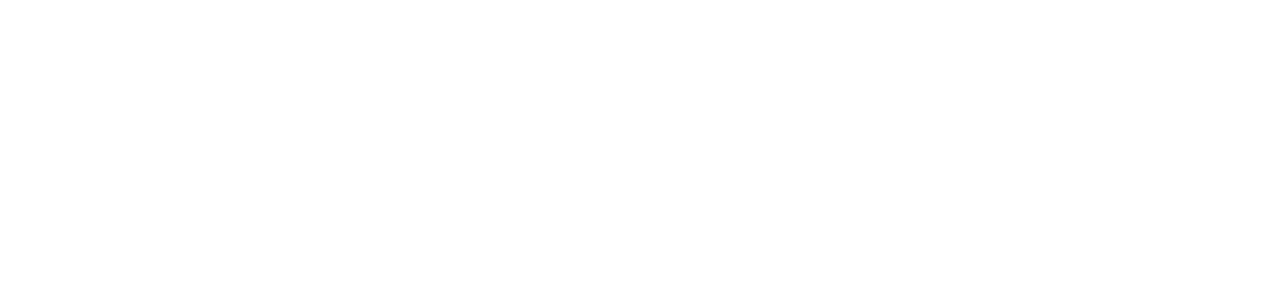
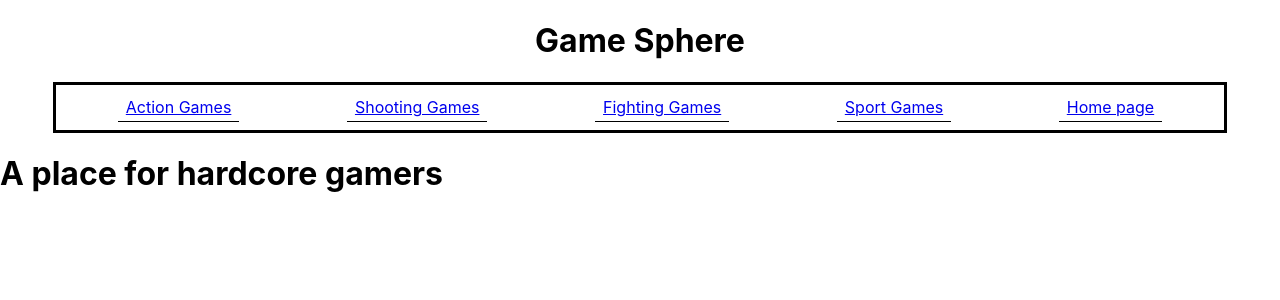
Before and after one commit to TrustfulStalin/GameSphere-Frontend, a React (Create React App) app in the folder gamesphere2/: page / in a window 1280 px wide. Before the commit this address had no page. Shown: the top 300 px of the page. Built offline with nearby package versions, Linux system fonts and the light colour scheme.

Commit message:
just need data

```diff
--- a/gamesphere2/src/index.js
+++ b/gamesphere2/src/index.js
@@ -36,7 +36,7 @@
         <Route path="/Fighters/:_id" element={<FightingUpandData />} />
         <Route path="/Shooting/:_id" element={<ShootingUpandData />} />
         <Route path="/Sport/:_id" element={<SportsUpandData />} />
-
+        <Route path="/" element={<HomePage />}> </Route>
       </Routes>
     </BrowserRouter>
   </React.StrictMode>
```
